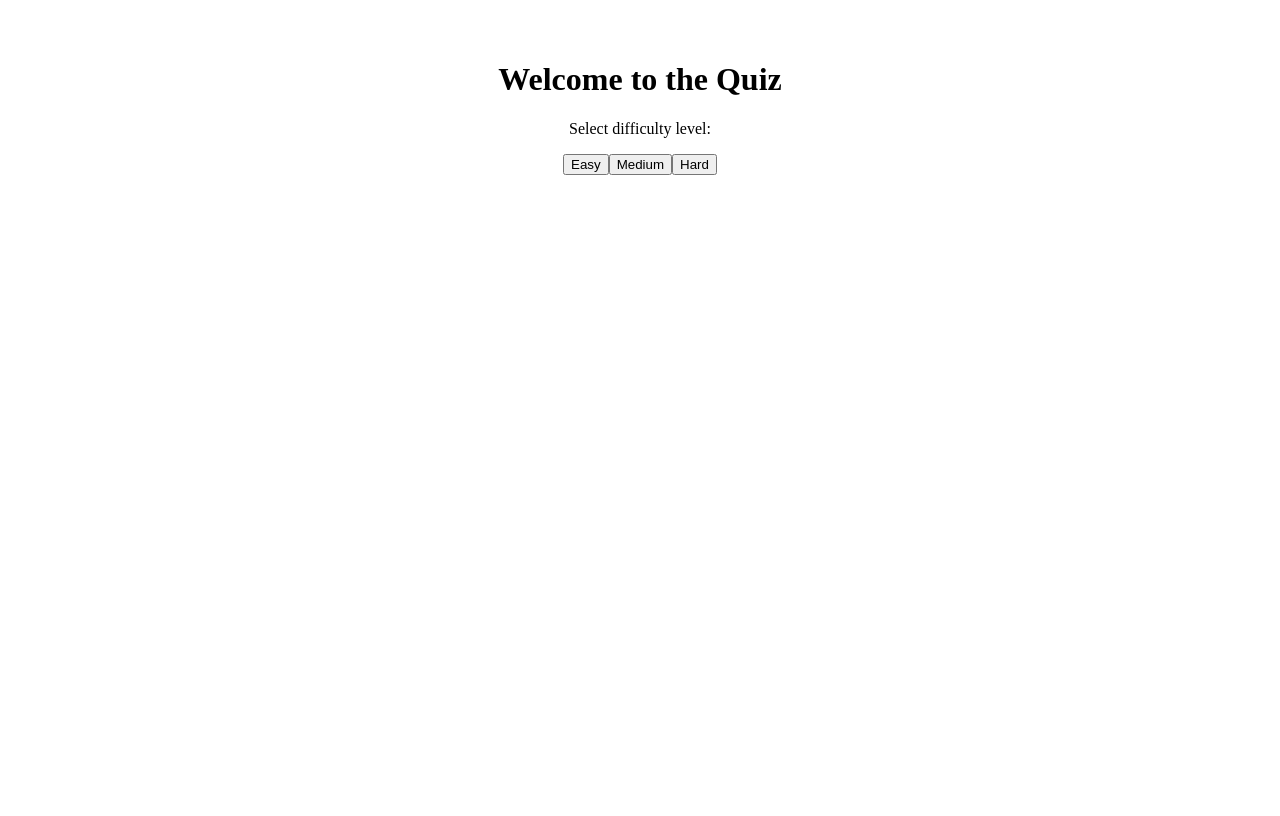
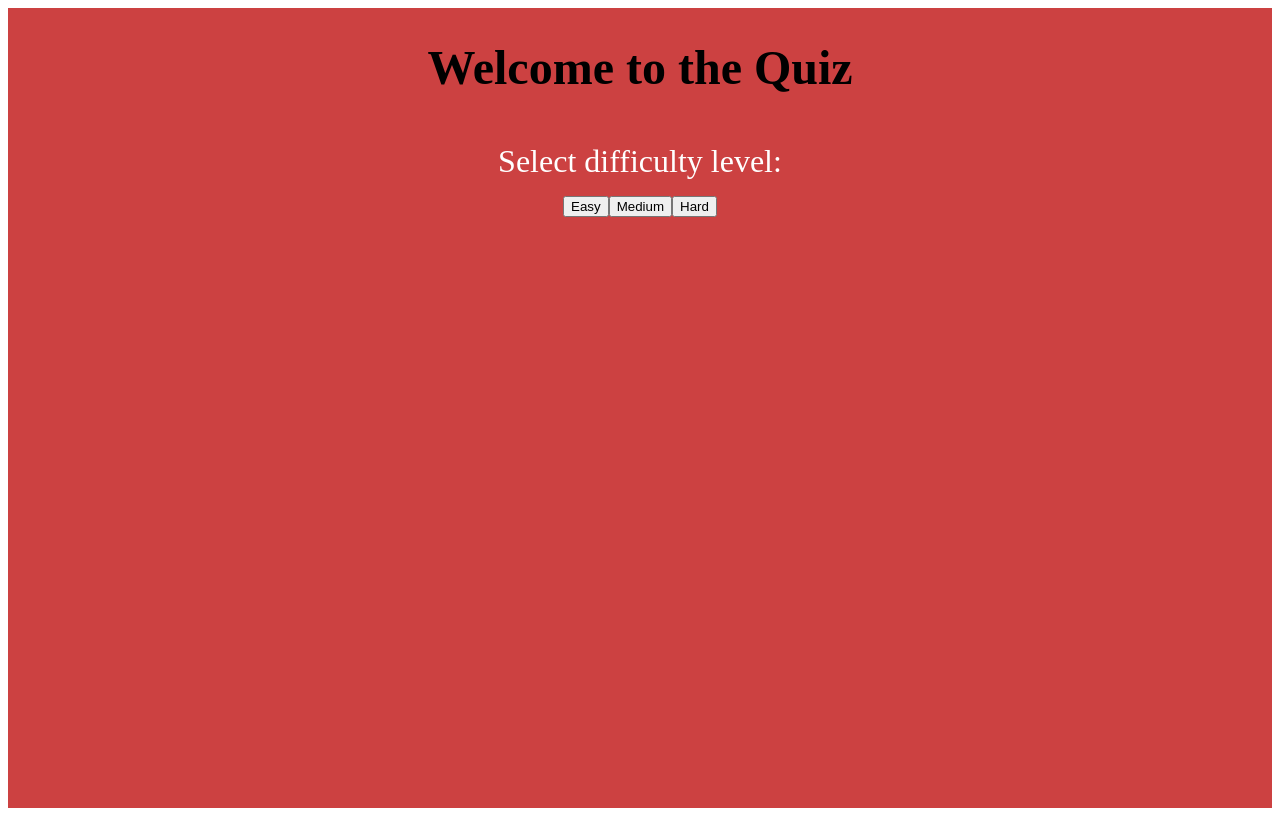
Before and after one commit to sabinaSandais/Quiz-App, a React (Vite) app: page / in a window 1280 px wide. Built offline with nearby package versions, Linux system fonts and the light colour scheme.

Commit message:
setting css file for welcome page

```diff
--- a/src/App.css
+++ b/src/App.css
@@ -1,6 +1,6 @@
-#root {
+/* #root {
   max-width: 1280px;
   margin: 0 auto;
   padding: 2rem;
   text-align: center;
-}
+} */
--- a/src/components/Welcome.css
+++ b/src/components/Welcome.css
@@ -0,0 +1,19 @@
+.welcome-page{
+   display: flex;
+    /* justify-content: center; */
+    align-items: center;
+    flex-direction: column;
+    height: 100vh;
+    background-color: #cc4141;
+}
+h1{
+
+    font-size: 3rem;
+    margin-bottom: 1rem;
+}
+.text{
+    color: white;
+    font-size: 2rem;
+
+    margin-bottom: 1rem;
+}
--- a/src/components/Welcome.jsx
+++ b/src/components/Welcome.jsx
@@ -1,4 +1,5 @@
-import React, { useContext } from 'react';
+
+import './Welcome.css';
 // import { QuizContext } from '../QuizContext';
 
 const Welcome = () => {
@@ -8,7 +9,7 @@ const Welcome = () => {
       <div className="welcome-page">
         <h1 className='h1'>Welcome to the Quiz</h1>
         <p className='text'>Select difficulty level:</p>
-        <div>
+        <div className='buttons'>
           <button className='btn1' onClick={() => setDifficulty('easy')}>Easy</button>
           <button className='btn2' onClick={() => setDifficulty('medium')}>Medium</button>
           <button className='btn3' onClick={() => setDifficulty('hard')}>Hard</button>
```
